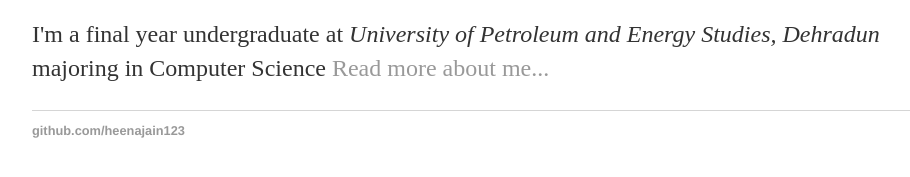
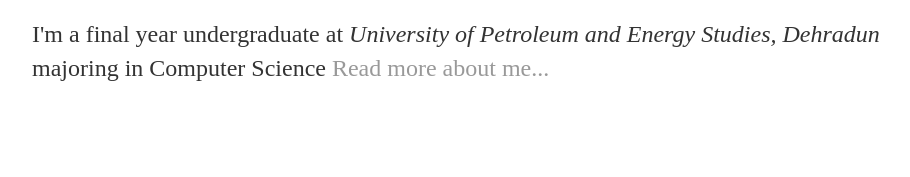
Before and after one commit to heenajain123/heenajain123.github.io, a Jekyll site: the page built from index.html, in a window 1280 px wide. Shown: the part 179-356 px from the top of the page, without its empty margins (160-1070 px from the left). Built offline with Jekyll 4.4.1, drawn with Linux system fonts in a browser that asks for light colours.

Commit message:
Update default.html

```diff
--- a/_layouts/default.html
+++ b/_layouts/default.html
@@ -19,11 +19,5 @@
 			{{ content }}
 
 			</div><!-- /.container -->
-			<footer>
-	    		<ul>
-	        		<!-- <li><a href="mailto:heena.jain98@gmail.com">email</a></li> -->
-	        		<li><a href="https://github.com/heenajain123">github.com/heenajain123</a></li>
-				</ul>
-			</footer>
 		</body>
 	</html>
```
